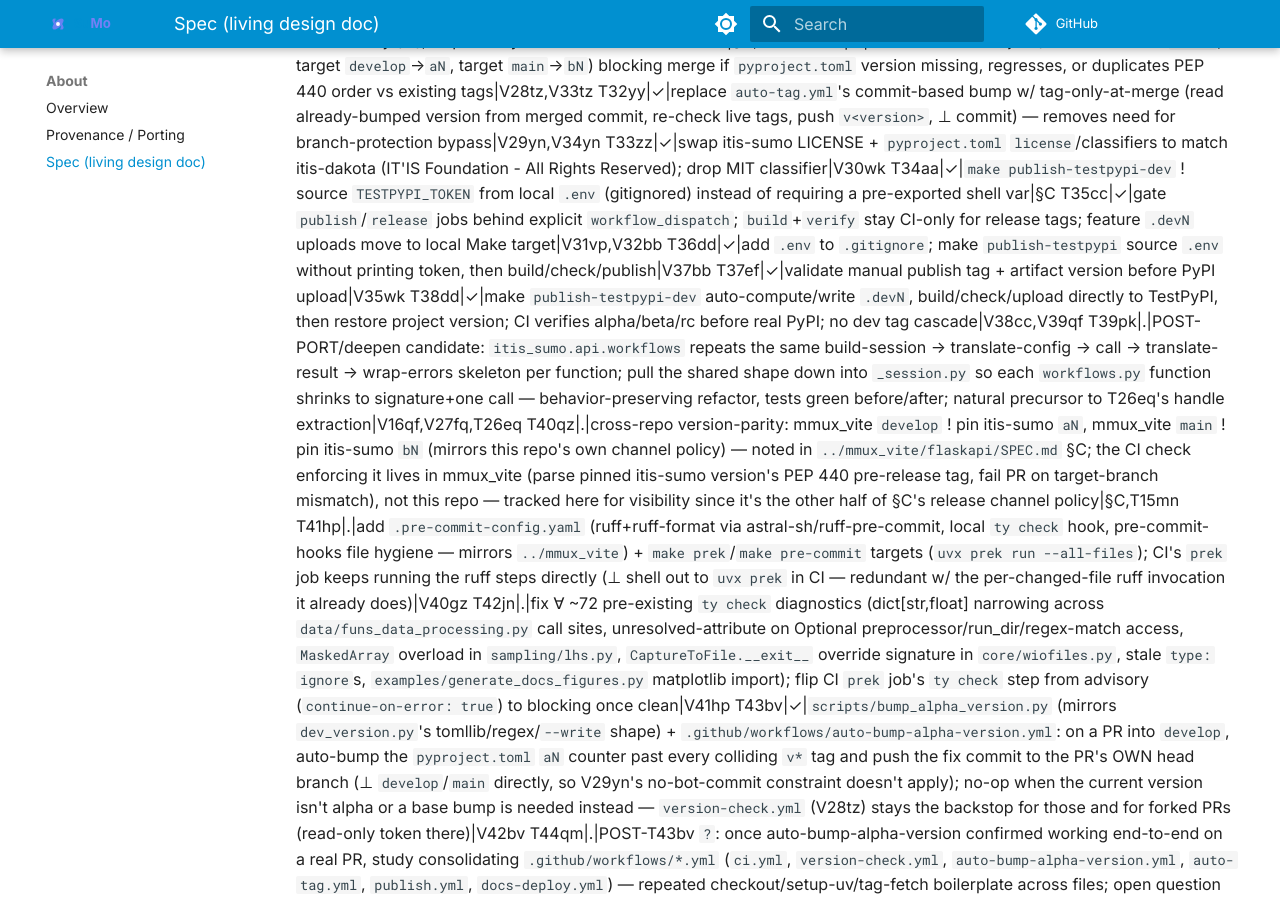
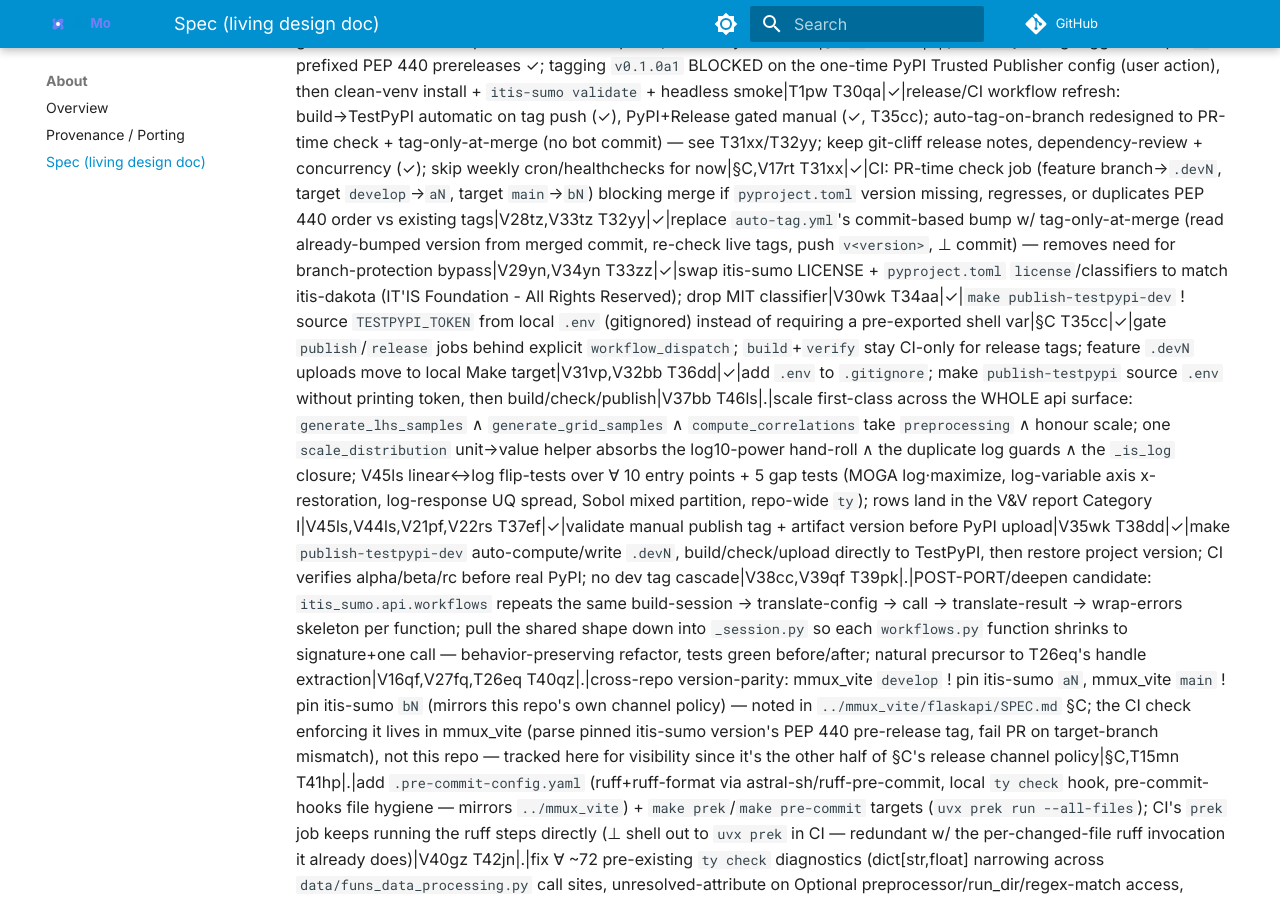
Before and after one commit to ITISFoundation/itis-sumo, an MkDocs documentation site: the page built from docs/about/spec.md, in a window 1280 px wide and 900 px high, scrolled down 8547 px. Built offline with MkDocs 1.6.1 and Material for MkDocs 9.7.7, drawn with Linux system fonts in a browser that asks for light colours; comment, search, counter and statistics services are not loaded; some of the changed text lies outside the part shown.

Commit message:
docs(spec): V45ls scale-is-first-class + V21pf amendment, T46ls opened
scale must reach every value-producing entry point (samplers + correlations
included), enforced structurally (required-arg helpers) + behaviourally
(linear<->log flip-test). Decisions locked in review discussion.

```diff
--- a/SPEC.md
+++ b/SPEC.md
@@ -84,7 +84,7 @@
 V18rs: ∀ `.github/workflows/**` change ! at least one validation job executes the affected workflow path; shared CI workflow changes ⊥ leave the validation matrix entirely skipped
 V19cn: public API ! use VOCAB nouns (sample/variable=parameter/response=QoI); ⊥ "job" in any itis_sumo signature, docstring, or result field
 V20dm: consumer-facing entrypoints ! accept plain tabular data; ⊥ `FunctionJob`/`JobVariableSelection`/oSPARC status strings inside itis_sumo (test-enforced, sibling of V4ty)
-V21pf: preprocessing ! auto-defaulted + overridable in domain vocabulary only; ⊥ transform vocabulary reachable from a public signature; effective config inspectable in the result
+V21pf: preprocessing ! auto-defaulted + overridable in domain vocabulary only; ⊥ transform vocabulary reachable from a public signature; effective config inspectable in the result; ∀ value-producing entry point ! accept `scale` (default linear — ⊥ caller must pass) ∧ ! apply it (V45ls)
 V22rs: results ! typed dataclass, original units + original names, `dataclasses.asdict()`-serializable; ⊥ `_hat`/`_std_hat` suffix keys in the public shape
 V23er: ∀ error escaping `itis_sumo.api` ! be a `SumoError` subclass; ⊥ raw `KeyError`/`IndexError`/`ValueError` crossing the boundary
 V24af: run dir ! discarded on success, PRESERVED on failure w/ its path + stderr tail attached to the raised `SumoEngineError`
@@ -110,6 +110,7 @@
 V19nd: ∀ Dependabot ecosystem entry in `.github/dependabot.yml` → weekly Monday 03:00 Europe/Zurich schedule ∧ exactly one wildcard dependency group; ⊥ unspecified default schedule or one PR per dependency
 V20qx: ∀ ignored Dependabot dependency → ignore reason names active compatibility constraint ∧ references tracked resolution task; `itis-dakota` remains ignored until T16mo resolves the Dakota 6.23+ interface-cache regression
 V44ls: ∀ scale-consuming `itis_sumo.api` workflow (surrogate fit ∧ UQ/Sobol input sampling ∧ MOGA search domain ∧ CV accuracy metric) → a `scale="log"` override ! be honoured in that workflow's own computation (log-space surrogate + log-space sampling/search where a distribution or domain is involved, positivity-guarded); ⊥ a `scale` override accepted but silently ignored outside the surrogate fit
+V45ls: ∀ value-producing `itis_sumo.api` entry point → `scale` ! be threaded into the computation that yields those values ∧ observable in the result; ⊥ a value the api produced while ignoring the caller's scale; enforced: structural (internal value-producers `scale_distribution`/`resolve_log_scale` take scale/flag as a required arg — unwired code breaks at call w/ `TypeError`, never silent drift) ∧ behavioural (linear↔log flip-test over ∀ 10 entry points; rank-correlation exempt — monotone-invariant, asserted unchanged)
 
 ## §R
 R1: `export_model`/`import_model` child keywords; formats `text_archive`(.sps)/`binary_archive`(.bsps)/`algebraic_file`(.alg); naming `{prefix}.{resp}.{ext}` | branch R2
@@ -160,6 +161,7 @@
 T34aa|✓|`make publish-testpypi-dev` ! source `TESTPYPI_TOKEN` from local `.env` (gitignored) instead of requiring a pre-exported shell var|§C
 T35cc|✓|gate `publish`/`release` jobs behind explicit `workflow_dispatch`; `build`+`verify` stay CI-only for release tags; feature `.devN` uploads move to local Make target|V31vp,V32bb
 T36dd|✓|add `.env` to `.gitignore`; make `publish-testpypi` source `.env` without printing token, then build/check/publish|V37bb
+T46ls|.|scale first-class across the WHOLE api surface: `generate_lhs_samples` ∧ `generate_grid_samples` ∧ `compute_correlations` take `preprocessing` ∧ honour scale; one `scale_distribution` unit→value helper absorbs the log10-power hand-roll ∧ the duplicate log guards ∧ the `_is_log` closure; V45ls linear↔log flip-tests over ∀ 10 entry points + 5 gap tests (MOGA log·maximize, log-variable axis x-restoration, log-response UQ spread, Sobol mixed partition, repo-wide `ty`); rows land in the V&V report Category I|V45ls,V44ls,V21pf,V22rs
 T37ef|✓|validate manual publish tag + artifact version before PyPI upload|V35wk
 T38dd|✓|make `publish-testpypi-dev` auto-compute/write `.devN`, build/check/upload directly to TestPyPI, then restore project version; CI verifies alpha/beta/rc before real PyPI; no dev tag cascade|V38cc,V39qf
 T39pk|.|POST-PORT/deepen candidate: `itis_sumo.api.workflows` repeats the same build-session → translate-config → call → translate-result → wrap-errors skeleton per function; pull the shared shape down into `_session.py` so each `workflows.py` function shrinks to signature+one call — behavior-preserving refactor, tests green before/after; natural precursor to T26eq's handle extraction|V16qf,V27fq,T26eq
```
